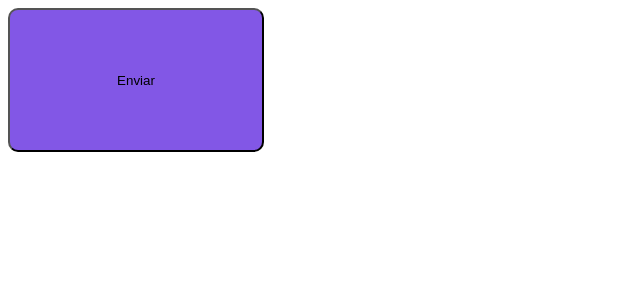
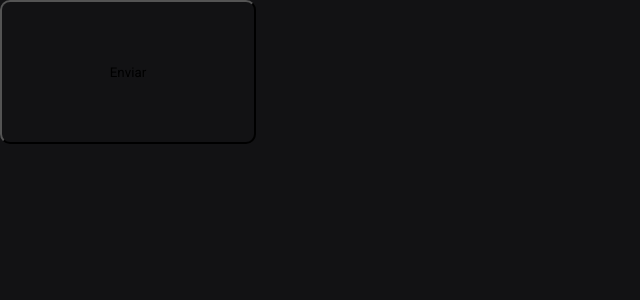
Before and after one commit to Muglly/Ignite-shop, a Next.js app: page / in a window 1280 px wide. Shown: the top 300 px of the page, without its empty margins (0-640 px from the left). Built offline with nearby package versions, Linux system fonts and the light colour scheme.

Commit message:
Add styles global

```diff
--- a/src/pages/_app.tsx
+++ b/src/pages/_app.tsx
@@ -1,4 +1,7 @@
+import { GlobalStyles } from '@/styles/global'
 import type { AppProps } from 'next/app'
+
+GlobalStyles()
 
 export default function App({ Component, pageProps }: AppProps) {
   return <Component {...pageProps} />
--- /dev/null
+++ b/src/styles/global.ts
@@ -0,0 +1,20 @@
+import { globalCss } from '.'
+
+export const GlobalStyles = globalCss({
+  '*': {
+    margin: 0,
+    padding: 0,
+    boxSizing: 'border-box',
+  },
+
+  body: {
+    backgroundColor: '$gray900',
+    color: '$gray300',
+    'webkit-font-smoothing': 'antialiased',
+  },
+
+  'body, input, textarea, button': {
+    fontFamily: 'Roboto',
+    fontWeight: 400,
+  },
+})
--- a/src/styles/index.ts
+++ b/src/styles/index.ts
@@ -12,7 +12,15 @@
 } = createStitches({
   theme: {
     colors: {
-      rocketseat: '#8257e6',
+      white: '#fff',
+
+      gray900: '#121214',
+      gray800: '#202024',
+      gray300: '#c4c4cc',
+      gray100: '#e1e1e6',
+
+      green500: '#00875f',
+      green300: '#00b37e',
     },
   },
 })
```
